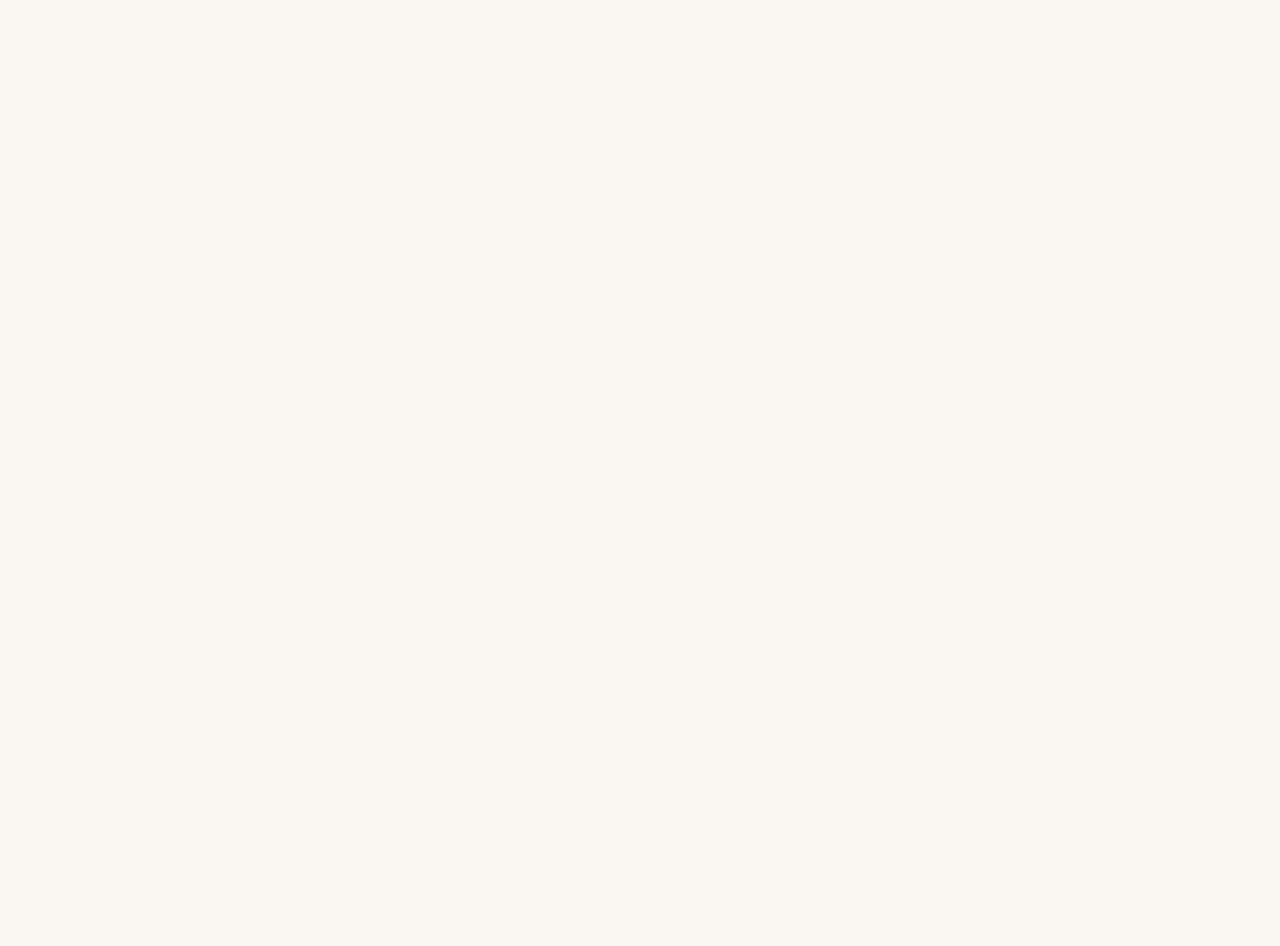
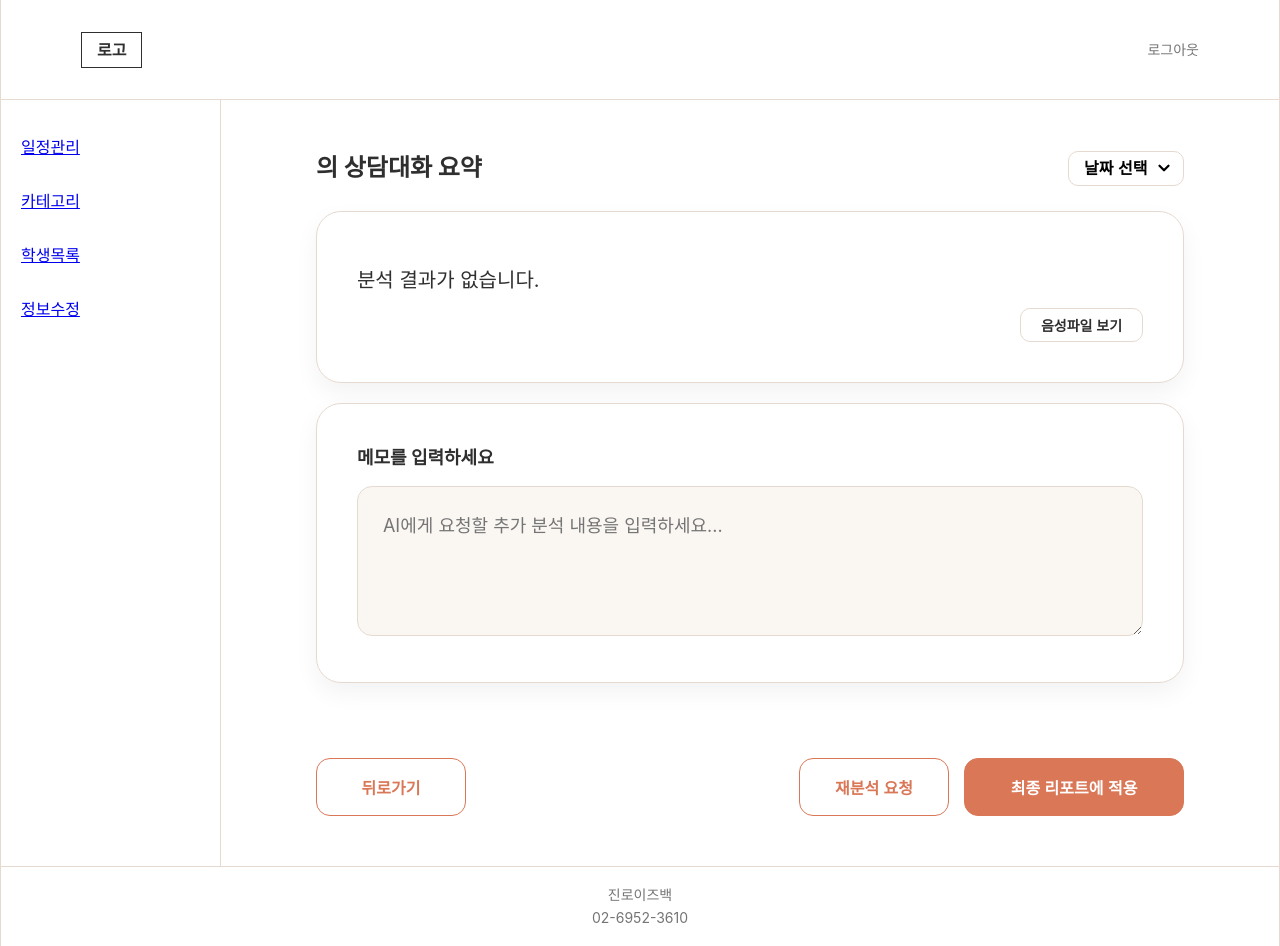
Before and after one commit to MUNJI-KANG/JINRO_IS_BACK, a React app in the folder JINRO_PROJ/frontend/: page /counselor/report/voice in a window 1280 px wide. Before the commit this address had no page. Before the commit the page ends 800 px from the top, so only its background shows below. Built offline with nearby package versions, Linux system fonts and the light colour scheme; the HTML template or start-up script is replaced by a standard one.

Commit message:
HW 최종리포트쪽 DB 연결 및 CSS 수정

```diff
--- a/JINRO_PROJ/frontend/src/App.jsx
+++ b/JINRO_PROJ/frontend/src/App.jsx
@@ -20,6 +20,7 @@ import CCounseling from "./pages/counselor/c_report/CCounseling";
 import CCounselingAI from "./pages/counselor/c_report/CCounselingAI";
 import CFinal from "./pages/counselor/c_report/CFinal";
 import CVideoAI from "./pages/counselor/c_report/CVideoAI";
+import CReportVoice from "./pages/counselor/c_report/CReportVoice";
 
 // // student
 import SAgreement from "./pages/student/SAgreement";
@@ -57,9 +58,9 @@ function App() {
           <Route path="counselor/category/write" element={<CCatWrite />} />
 
           <Route path="counselor/report/counseling" element={<CCounseling />} />
-          <Route path="counselor/report/ai" element={<CCounselingAI />} />
+          <Route path="counselor/report/video" element={<CCounselingAI />} />
           <Route path="counselor/report/final" element={<CFinal />} />
-          <Route path="counselor/report/video" element={<CVideoAI />} />
+          <Route path="counselor/report/voice" element={<CReportVoice />} />
         </Route>
 
         {/* <Route index element={<Home />} /> */}
--- a/JINRO_PROJ/frontend/src/component/ReportAi.jsx
+++ b/JINRO_PROJ/frontend/src/component/ReportAi.jsx
@@ -269,7 +269,7 @@ const ReportAi = ({ pageTitle, studentName, apiUrl }) => {
 
                     <Link
                         to="/counselor/report/final"
-                        state={{ counselingId }}
+                        state={{ counselingId, studentName }}
                         className={styles['btn-link']}
                     >
 
--- a/JINRO_PROJ/frontend/src/pages/counselor/CStudentList.jsx
+++ b/JINRO_PROJ/frontend/src/pages/counselor/CStudentList.jsx
@@ -124,7 +124,10 @@ export default function CStudentList() {
 
     // navigate("/counselor/report/final");
     navigate("/counselor/report/final", {
-      state: { counselingId: consultation.id } // 전달할 데이터
+      state: {
+        counselingId: consultation.id,
+        studentName: currentStudent.name
+      }
     });
   };
 
--- a/JINRO_PROJ/frontend/src/pages/counselor/c_report/CCounseling.jsx
+++ b/JINRO_PROJ/frontend/src/pages/counselor/c_report/CCounseling.jsx
@@ -1,7 +1,9 @@
 import { useState, useRef } from 'react';
+import { Link, useNavigate, useLocation } from "react-router-dom";
+
 import '../../../css/common_css/base.css';
 import '../../../css/counselor_css/CCounseling.css';
-import { useNavigate } from "react-router-dom";
+import styles from "../../../css/component_css/ReportAi.module.css";
 
 const CCounseling = () => {
 
@@ -17,6 +19,10 @@ const CCounseling = () => {
 
     const mediaRecorderRef = useRef(null);
     const audioChunksRef = useRef([]);
+
+    const location = useLocation();
+    const counselingId = location.state?.counselingId;
+    const studentName = location.state?.studentName || "학생";
 
     /* ===============================
        시간 포맷 (mm:ss)
@@ -190,7 +196,7 @@ const CCounseling = () => {
                 <div className="title-row">
 
                     <h2 className="student-title">
-                        김민준의 상담 일지
+                        {studentName}의 상담 일지
                     </h2>
 
                     <div className="record-control">
@@ -300,15 +306,38 @@ const CCounseling = () => {
 
                     </div>
 
-                    <div className="form-footer">
+                </form>
 
-                        <button type="submit" className="btn-submit">
+                {/* 버튼 영역 */}
+
+                <div className={styles["report-buttons"]}>
+
+                    <div className={styles["left-btn-area"]}>
+
+                        <Link
+                            to="/counselor/report/final"
+                            state={{ counselingId, studentName }}
+                            className={styles["btn-link"]}
+                        >
+                            <button className={styles["btn-action-sub"]}>
+                                뒤로가기
+                            </button>
+                        </Link>
+
+                    </div>
+
+                    <div className={styles["right-btn-area"]}>
+
+                        <button
+                            onClick={submitHandle}
+                            className={styles["btn-action-main"]}
+                        >
                             작성 완료
                         </button>
 
                     </div>
 
-                </form>
+                </div>
 
             </div>
 
--- a/JINRO_PROJ/frontend/src/pages/counselor/c_report/CCounselingAI.jsx
+++ b/JINRO_PROJ/frontend/src/pages/counselor/c_report/CCounselingAI.jsx
@@ -1,15 +1,18 @@
-import { useState, useEffect } from 'react';
+import { useLocation } from "react-router-dom";
 import ReportAi from "../../../component/ReportAi";
 
 const CCounselingAI = () => {
-    return (
-        <ReportAi
-            pageTitle="상담영상 분석 리포트"
-            studentName="김민준"
-            apiUrl="/counselor/report/ai"
-        />
 
-    );
+  const location = useLocation();
+  const studentName = location.state?.studentName;
+
+  return (
+      <ReportAi
+          pageTitle="상담영상 분석 리포트"
+          studentName={studentName}
+          apiUrl="/counselor/report/ai"
+      />
+  );
 };
 
 export default CCounselingAI;
--- a/JINRO_PROJ/frontend/src/pages/counselor/c_report/CFinal.jsx
+++ b/JINRO_PROJ/frontend/src/pages/counselor/c_report/CFinal.jsx
@@ -21,6 +21,7 @@ const CFinal = () => {
     const location = useLocation();
 
     const counselingId = location.state?.counselingId
+    const studentName = location.state?.studentName || "학생";
 
     console.log("넘어온 상담 ID:", counselingId);
 
@@ -132,7 +133,7 @@ const CFinal = () => {
 
     return (
         <>
-            <h2 className="student-info-title">진로 상담 최종 리포트</h2>
+            <h2 className="student-info-title">{studentName}의 진로 상담 최종 리포트</h2>
 
             <div className="report-top-grid">
 
@@ -281,7 +282,10 @@ const CFinal = () => {
 
             <div className="analysis-button-group">
 
-                <Link to='/counselor/report/counseling'>
+                <Link
+                    to="/counselor/report/counseling"
+                    state={{ counselingId, studentName }}
+                >
                     <button className="btn-analysis">
                         상담일지 작성
                     </button>
@@ -289,7 +293,7 @@ const CFinal = () => {
 
                 <Link
                     to="/counselor/report/video"
-                    state={{ id: studentId }}
+                    state={{ counselingId, studentName }}
                     className="btn-link"
                 >
                     <button className="btn-analysis">
@@ -298,12 +302,12 @@ const CFinal = () => {
                 </Link>
 
                 <Link
-                    to="/counselor/report/ai"
-                    state={{ id: studentId }}
+                    to="/counselor/report/voice"
+                    state={{ counselingId, studentName }}
                     className="btn-link"
                 >
                     <button className="btn-analysis">
-                        상담영상 분석
+                        상담 대화 요약
                     </button>
                 </Link>
 
--- /dev/null
+++ b/JINRO_PROJ/frontend/src/pages/counselor/c_report/CReportVoice.jsx
@@ -0,0 +1,227 @@
+import { useState, useEffect } from "react";
+import { Link, useLocation } from "react-router-dom";
+import api from "../../../services/app";
+
+import styles from "../../../css/component_css/ReportAi.module.css";
+
+const CReportAiSimple = ({ pageTitle, apiUrl }) => {
+
+  const location = useLocation();
+  const studentName = location.state?.studentName;
+  const counselingId = location.state?.counselingId;
+
+  const [summary, setSummary] = useState("");
+  const [prompt, setPrompt] = useState("");
+  const [selectedDate, setSelectedDate] = useState("");
+  const [dates, setDates] = useState([]);
+  const [videoUrl, setVideoUrl] = useState("");
+
+  /* ==============================
+     날짜 목록 가져오기
+  ============================== */
+
+  useEffect(() => {
+
+    if (!counselingId) return;
+
+    api
+      .get(`/counselor/video/list/${counselingId}`)
+      .then((res) => res.data)
+      .then((res) => {
+
+        if (res.success) {
+
+          setDates(res.data);
+
+          if (res.data.length > 0) {
+            loadReport(res.data[0].ai_v_erp_id);
+            setSelectedDate(res.data[0].ai_v_erp_id);
+          }
+
+        }
+
+      })
+      .catch((err) => console.error(err));
+
+  }, [counselingId]);
+
+
+  /* ==============================
+     리포트 조회
+  ============================== */
+
+  const loadReport = (videoId) => {
+
+    api
+      .get(`/counselor/ai-report/${counselingId}/${videoId}`)
+      .then((res) => res.data)
+      .then((res) => {
+
+        if (res.success) {
+
+          setSummary(res.data.summary || "");
+          setPrompt(res.data.prompt || "");
+
+        }
+
+      })
+      .catch((err) => console.error(err));
+
+  };
+
+
+  /* ==============================
+     날짜 변경
+  ============================== */
+
+  const handleDateChange = (e) => {
+
+    const videoId = e.target.value;
+
+    setSelectedDate(videoId);
+
+    if (videoId) {
+      loadReport(videoId);
+    }
+
+  };
+
+
+  /* ==============================
+     영상 보기
+  ============================== */
+
+  const handleVideoOpen = () => {
+
+    if (!videoUrl) {
+      alert("영상이 없습니다.");
+      return;
+    }
+
+    window.open(videoUrl);
+
+  };
+
+
+  return (
+    <div className={styles["analysis-page-container"]}>
+
+      {/* ================= HEADER ================= */}
+
+      <div className={styles["analysis-header"]}>
+
+        <h2 className={styles["student-info-title"]}>
+          {studentName}의 상담대화 요약
+        </h2>
+
+        <select
+          className={styles["date-select"]}
+          value={selectedDate}
+          onChange={handleDateChange}
+        >
+
+          <option value="">날짜 선택</option>
+
+          {dates.map((d) => (
+            <option key={d.ai_v_erp_id} value={d.ai_v_erp_id}>
+              {d.date}
+            </option>
+          ))}
+
+        </select>
+
+      </div>
+
+
+      <div className={styles["video-wrap"]}>
+
+        {/* ================= 요약 ================= */}
+
+        <section className={styles["report-card"]}>
+
+          <div className={styles["analysis-summary-box"]}>
+
+            {summary ? (
+              <p className={styles["analysis-text"]}>
+                {summary}
+              </p>
+            ) : (
+              <p className={styles["analysis-text"]}>
+                분석 결과가 없습니다.
+              </p>
+            )}
+
+            <div className={styles["video-btn-wrap"]}>
+
+              <button
+                className={styles["btn-video-small"]}
+                onClick={handleVideoOpen}
+              >
+                음성파일 보기
+              </button>
+
+            </div>
+
+          </div>
+
+        </section>
+
+
+        {/* ================= 메모 ================= */}
+
+        <section className={styles["report-card"]}>
+
+          <label className={styles["report-label"]}>
+            메모를 입력하세요
+          </label>
+
+          <textarea
+            className={styles["prompt-textarea"]}
+            value={prompt}
+            onChange={(e) => setPrompt(e.target.value)}
+            placeholder="AI에게 요청할 추가 분석 내용을 입력하세요..."
+          />
+
+        </section>
+
+      </div>
+
+
+      {/* ================= 버튼 ================= */}
+
+      <div className={styles["report-buttons"]}>
+
+        <div className={styles["left-btn-area"]}>
+
+          <Link
+            to="/counselor/report/final"
+            state={{ counselingId, studentName }}
+            className={styles["btn-link"]}
+          >
+            <button className={styles["btn-action-sub"]}>
+              뒤로가기
+            </button>
+          </Link>
+
+        </div>
+
+
+        <div className={styles["right-btn-area"]}>
+
+          <button className={styles["btn-action-sub"]}>
+            재분석 요청
+          </button>
+
+          <button className={styles["btn-action-main"]}>
+            최종 리포트에 적용
+          </button>
+
+        </div>
+
+      </div>
+
+    </div>
+  );
+};
+
+export default CReportAiSimple;
--- a/JINRO_PROJ/frontend/src/pages/counselor/c_report/CVideoAI.jsx
+++ b/JINRO_PROJ/frontend/src/pages/counselor/c_report/CVideoAI.jsx
@@ -1,10 +1,15 @@
+import { useLocation } from "react-router-dom";
 import ReportAi from "../../../component/ReportAi";
 
 const CVideoAI = () => {
+
+  const location = useLocation();
+  const studentName = location.state?.studentName;
+
   return (
       <ReportAi
           pageTitle="시청영상 분석 리포트"
-            studentName="김민준"
+          studentName={studentName}
           apiUrl="/counselor/ai-report"
       />
   );
```
Also changed, not shown: JINRO_PROJ/frontend/src/css/counselor_css/CCounseling.css (+43 -1 lines). Lines whose indentation alone changed are shown as unchanged.
